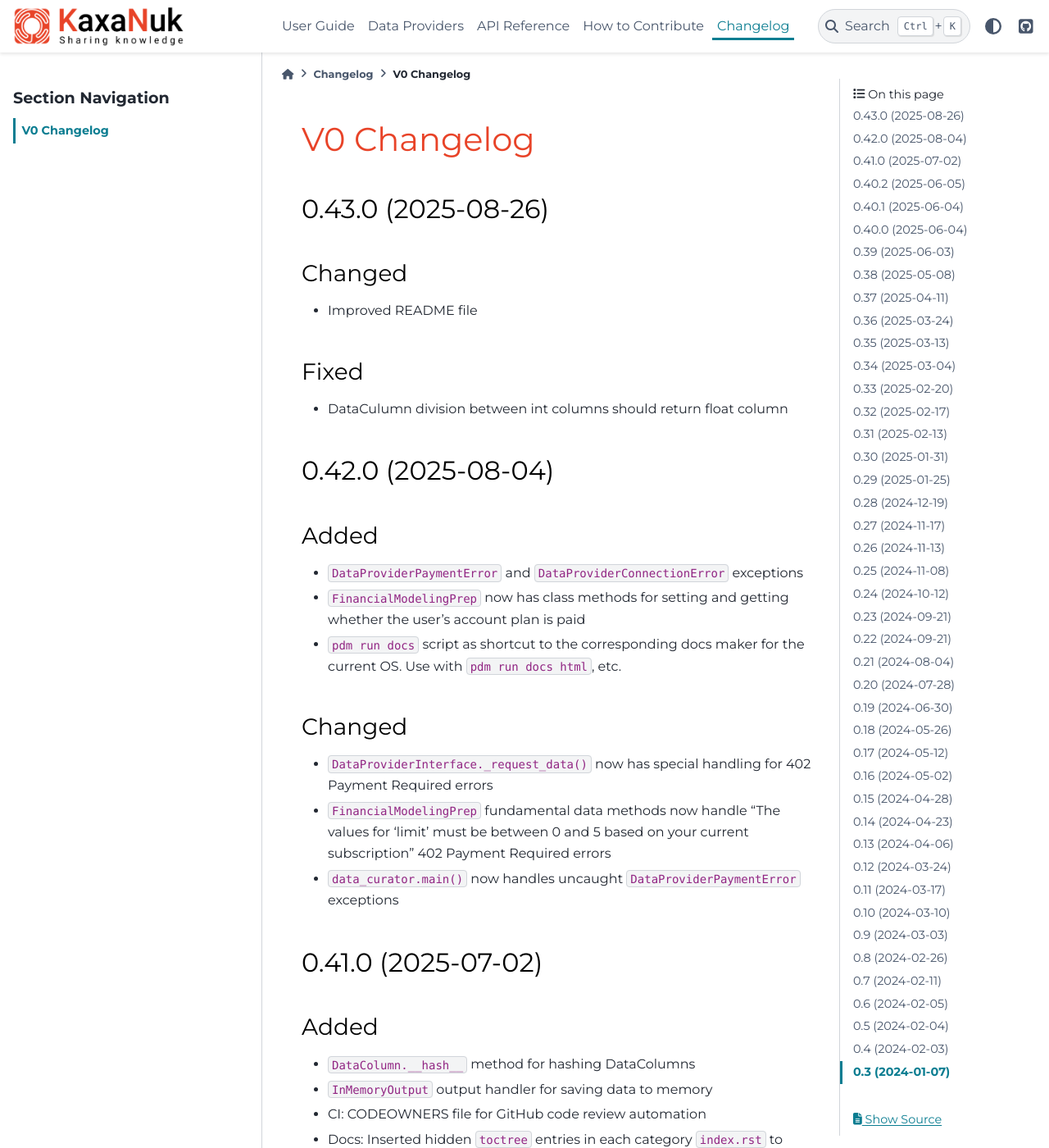
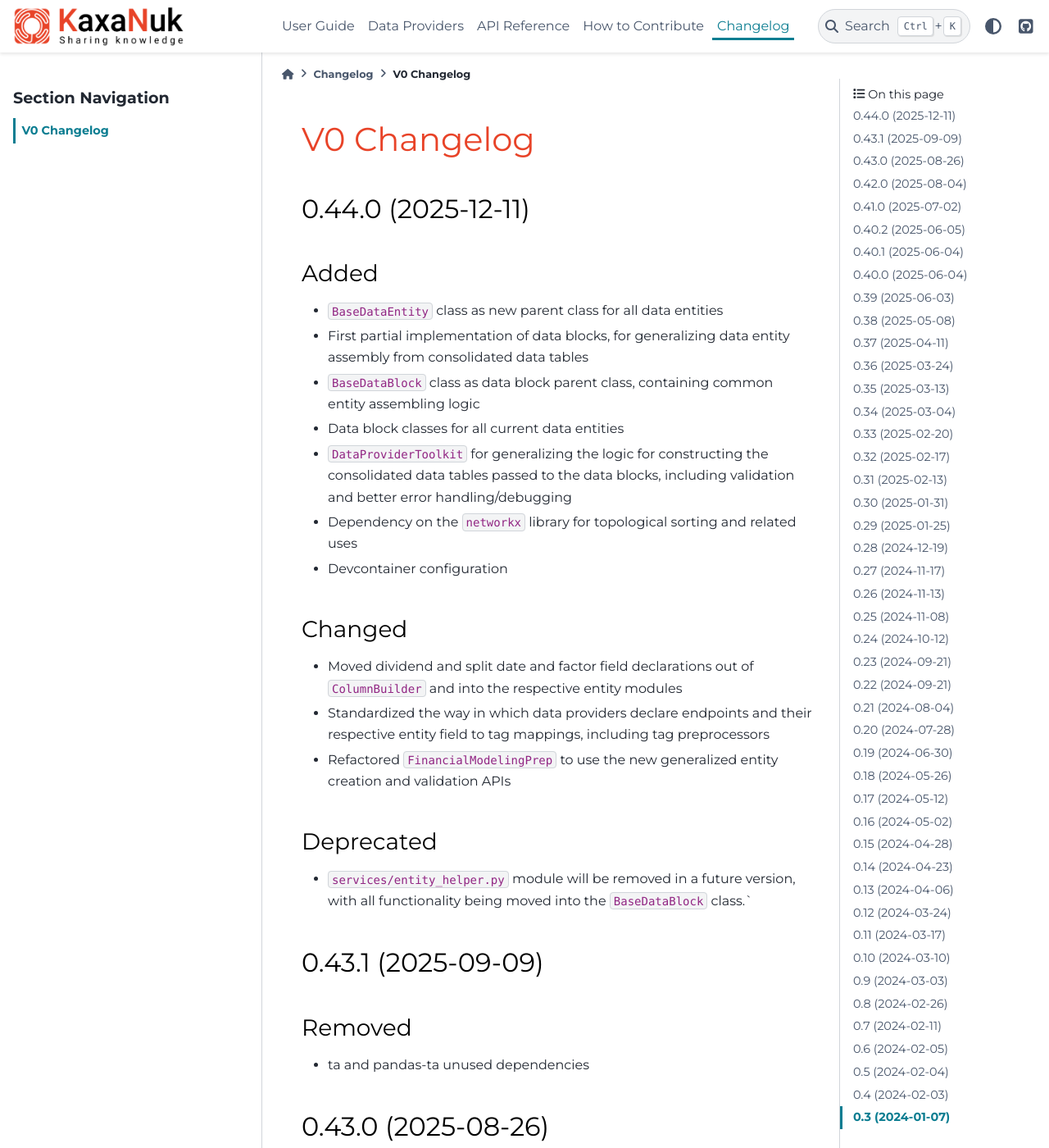
Before and after one commit to KaxaNuk/Data-Curator, a Sphinx documentation site: the page built from docs/source/release_notes/v0/index.rst, in a window 1280 px wide and 1400 px high. Shown: the whole window at 82% size. Built offline with Sphinx 7.4.7 and the PyData theme 0.15.4, drawn with Linux system fonts in a browser that asks for light colours.

```diff
--- a/docs/source/release_notes/v0/index.rst
+++ b/docs/source/release_notes/v0/index.rst
@@ -2,6 +2,44 @@
 
 V0 Changelog
 ============
+
+0.44.0 (2025-12-11)
+-------------------
+
+Added
+~~~~~
+
+* ``BaseDataEntity`` class as new parent class for all data entities
+* First partial implementation of data blocks, for generalizing data entity assembly from consolidated data tables
+* ``BaseDataBlock`` class as data block parent class, containing common entity assembling logic
+* Data block classes for all current data entities
+* ``DataProviderToolkit`` for generalizing the logic for constructing the consolidated data tables passed to the data blocks, including validation and better error handling/debugging
+* Dependency on the ``networkx`` library for topological sorting and related uses
+* Devcontainer configuration
+
+Changed
+~~~~~~~
+
+* Moved dividend and split date and factor field declarations out of ``ColumnBuilder`` and into the respective entity modules
+* Standardized the way in which data providers declare endpoints and their respective entity field to tag mappings, including tag preprocessors
+* Refactored ``FinancialModelingPrep`` to use the new generalized entity creation and validation APIs
+
+Deprecated
+~~~~~~~~~~
+
+* ``services/entity_helper.py`` module will be removed in a future version, with all functionality being moved into the ``BaseDataBlock`` class.\`
+
+
+
+0.43.1 (2025-09-09)
+-------------------
+
+Removed
+~~~~~~~
+
+* ta and pandas-ta unused dependencies
+
+
 
 0.43.0 (2025-08-26)
 -------------------
```
Also changed, not shown: pyproject.toml (+28 -27 lines), .readthedocs.yml.
